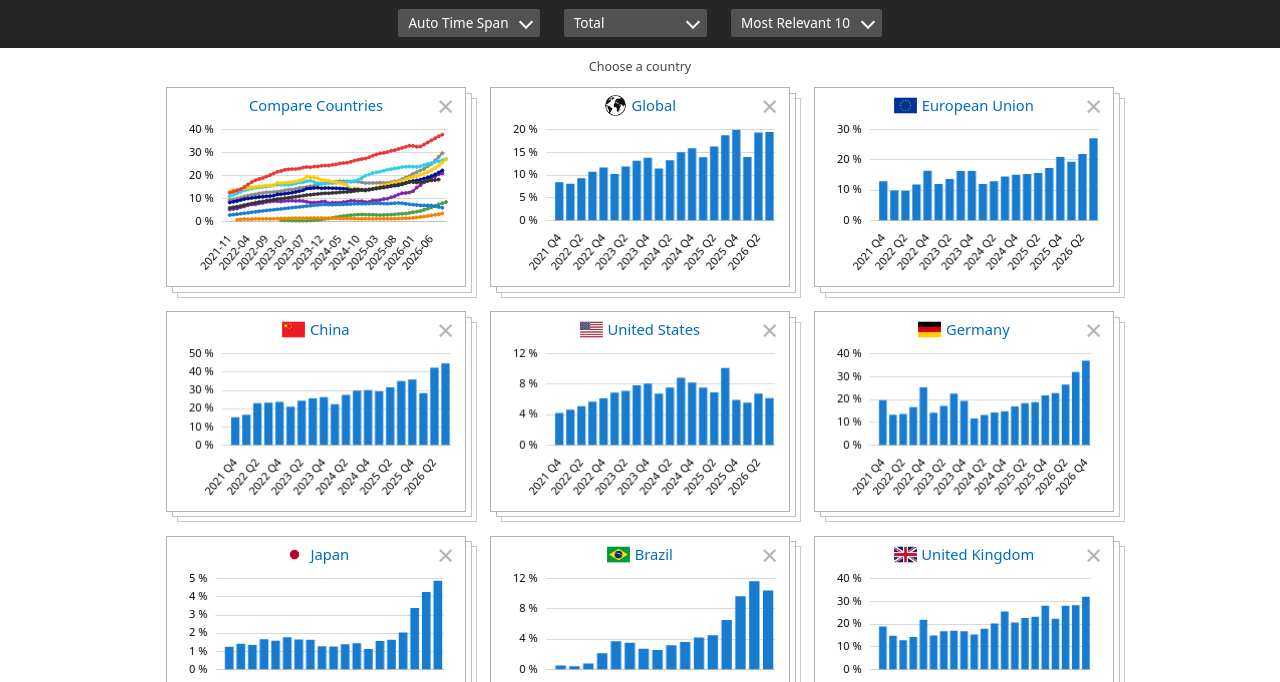
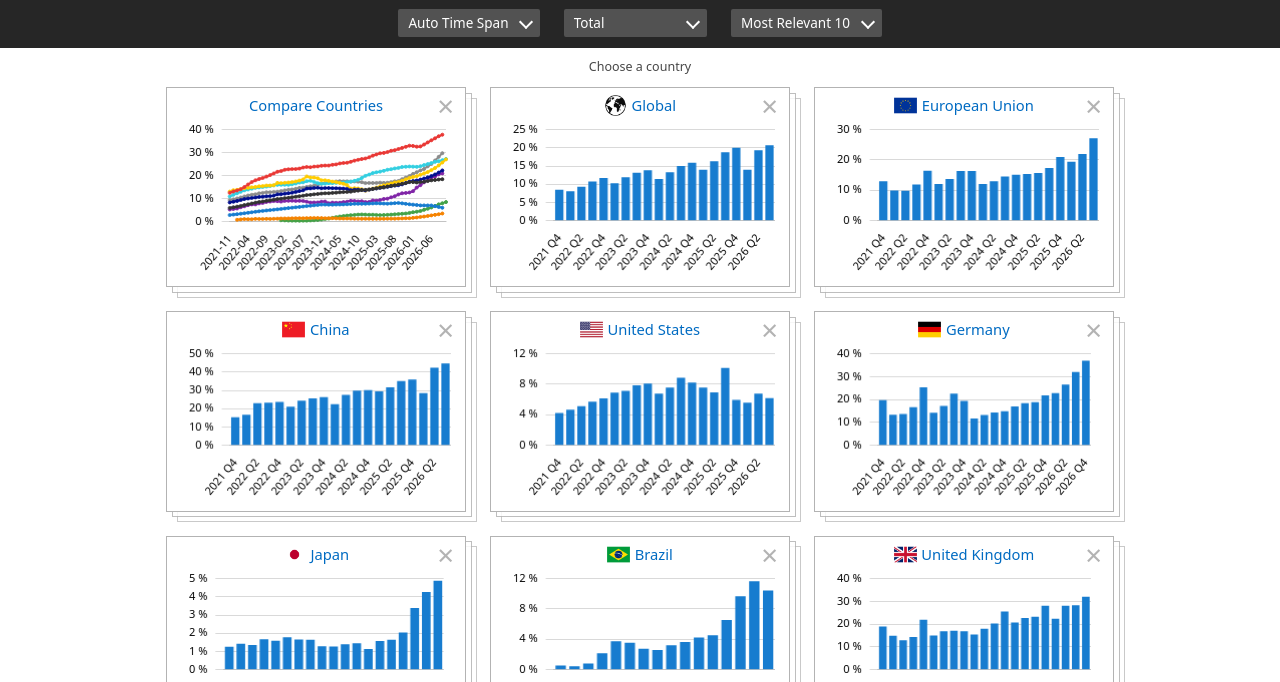
Before and after one commit to simonkrauter/Open-EV-Charts, a plain HTML site: page index.html in a window 1280 px wide. Shown: the part 118-800 px from the top of the page. Drawn offline with Linux system fonts and the light colour scheme.

Commit message:
Global data: Add data for 2026-09

```diff
--- a/data/data-global.js
+++ b/data/data-global.js
@@ -925,3 +925,11 @@ db.insert(db.countries.global, "2026-08", db.dsTypes.AllCarsTotal, "https://clea
 db.insert(db.countries.global, "2026-08", db.dsTypes.ElectricCarsTotal, "https://cleantechnica.com/2026/10/04/top-selling-electric-vehicles-in-the-world-27-ev-share-in-august/",
 { "other": 1300000
 });
+
+db.insert(db.countries.global, "2026-09", db.dsTypes.AllCarsTotal, "https://cleantechnica.com/2026/11/08/top-selling-electric-vehicles-in-the-world-32-ev-share-in-september/",
+{ "other": 6722826
+});
+
+db.insert(db.countries.global, "2026-09", db.dsTypes.ElectricCarsTotal, "https://cleantechnica.com/2026/11/08/top-selling-electric-vehicles-in-the-world-32-ev-share-in-september/",
+{ "other": 1546250
+});
```
Also changed, not shown: static/global.html (+1 -0 lines).
